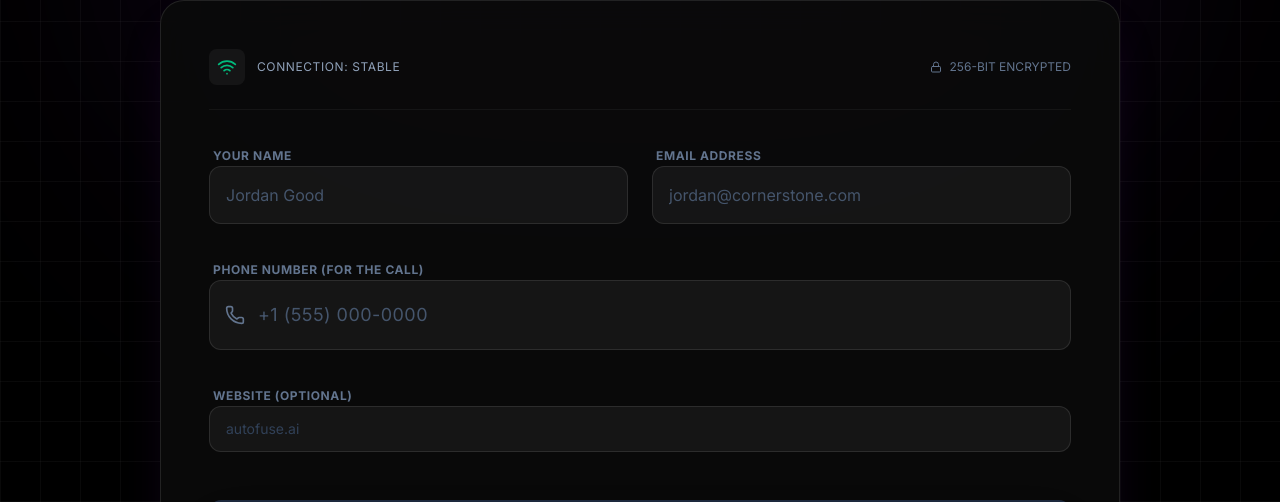
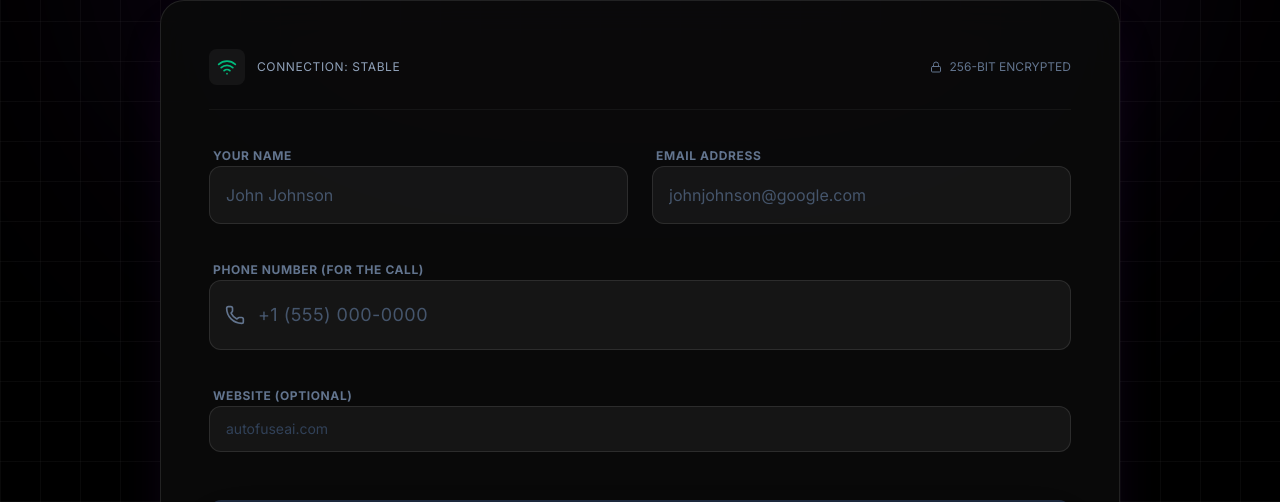
Before and after one commit to tahaissaoui-maker/autofuse-ai, a Next.js app: page / in a window 1280 px wide. Shown: the part 3001-3503 px from the top of the page. Built offline with nearby package versions, Linux system fonts and the light colour scheme.

Commit message:
Update placeholder text for input fields

```diff
--- a/app/page.tsx
+++ b/app/page.tsx
@@ -561,7 +561,7 @@ const LiveDemoSection: React.FC = () => {
                       value={fullName}
                       onChange={(e) => setFullName(e.target.value)}
                       required
-                      placeholder="Jordan Good"
+                      placeholder="John Johnson"
                       className="w-full bg-white/5 border border-white/10 rounded-xl px-4 py-4 text-white placeholder:text-slate-600 focus:outline-none focus:border-purple-500/50 focus:bg-white/10 transition-all"
                     />
                   </div>
@@ -572,7 +572,7 @@ const LiveDemoSection: React.FC = () => {
                       value={email}
                       onChange={(e) => setEmail(e.target.value)}
                       required
-                      placeholder="jordan@cornerstone.com"
+                      placeholder="johnjohnson@google.com"
                       className="w-full bg-white/5 border border-white/10 rounded-xl px-4 py-4 text-white placeholder:text-slate-600 focus:outline-none focus:border-purple-500/50 focus:bg-white/10 transition-all"
                     />
                   </div>
@@ -601,7 +601,7 @@ const LiveDemoSection: React.FC = () => {
                    <input
                     value={website}
                     onChange={(e) => setWebsite(e.target.value)}
-                    placeholder="autofuse.ai"
+                    placeholder="autofuseai.com"
                     className="w-full bg-white/5 border border-white/10 rounded-xl px-4 py-3 text-sm text-slate-300 placeholder:text-slate-700 focus:outline-none focus:border-purple-500/50 transition-all"
                   />
                 </div>
```
